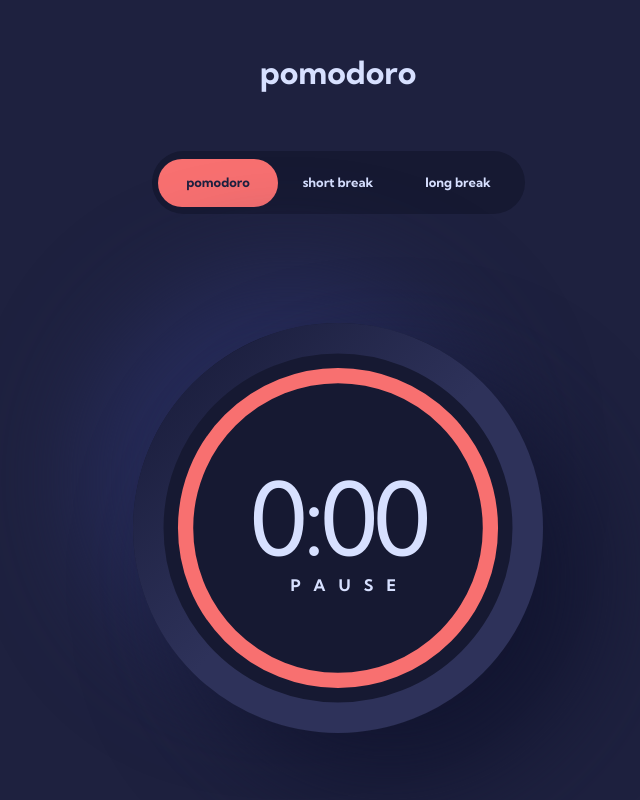
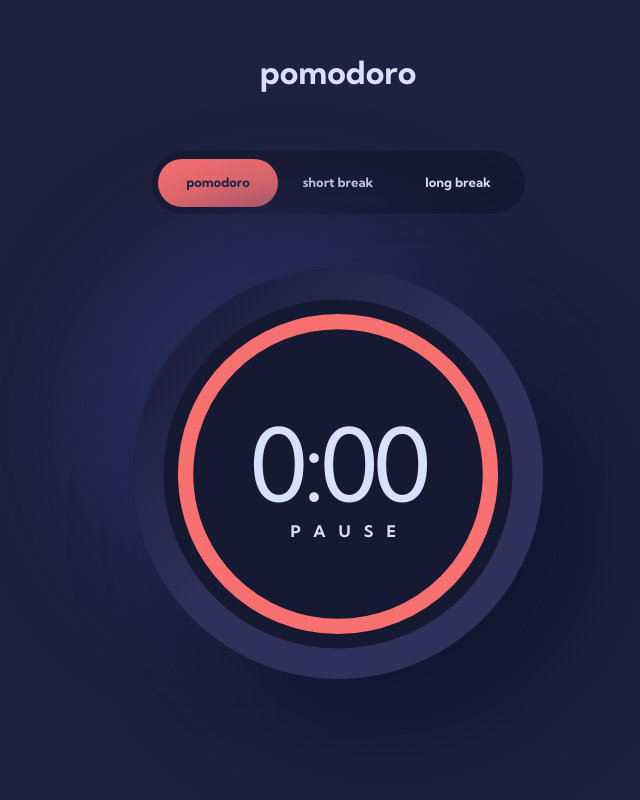
Before and after one commit to GIGAKLIBADZE/pomodoro-app, a React (Vite) app: page /pomodoro in a window 1280 px wide. Shown: the top 800 px of the page, without its empty margins (302-942 px from the left). Built offline with nearby package versions, Linux system fonts and the light colour scheme.

Commit message:
add xl breakpoint styles for ShowTimer.tsx file

```diff
--- a/src/components/ShowTimer.tsx
+++ b/src/components/ShowTimer.tsx
@@ -184,7 +184,7 @@ const ShowTimer: React.FC<{ apply: boolean }> = ({ apply }) => {
   // }
 
   return (
-    <div className="w-[30rem] h-[30rem] rounded-[50%] bg-[#161932] m-auto mt-[4.8rem] relative md:w-[41rem] md:h-[41rem] md:mt-[10.9rem]">
+    <div className="countdown-container">
       <div
         style={{
           color: "white",
--- a/src/index.css
+++ b/src/index.css
@@ -88,4 +88,9 @@ body {
         @apply w-[9.5rem] text-[1.4rem] font-bold leading-normal tracking-[13.13px] text-[#d7e0ff] mt-[3.5rem]
         md:text-[1.6rem] md:leading-[15px] md:mt-[5.5rem]
     }
+
+    .countdown-container {
+        @apply w-[30rem] h-[30rem] rounded-[50%] bg-[#161932] m-auto mt-[4.8rem] relative md:w-[41rem] md:h-[41rem]
+        md:mt-[10.9rem] xl:mt-[5.5rem]
+    }
 }
```
